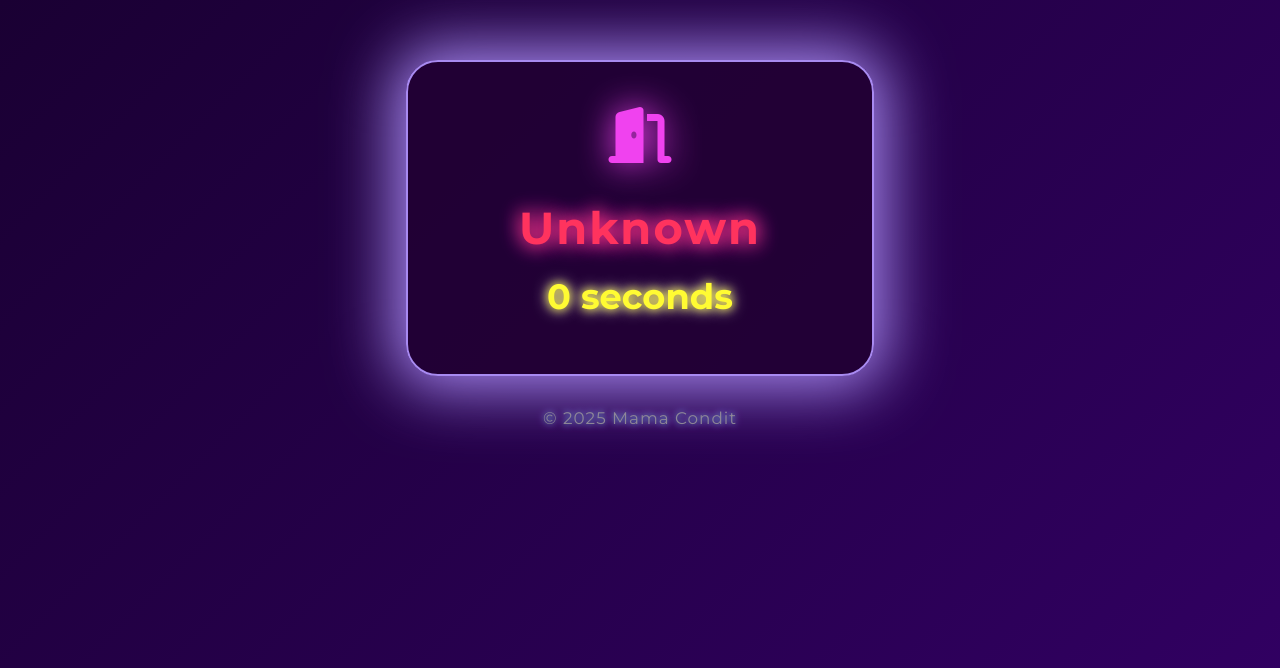
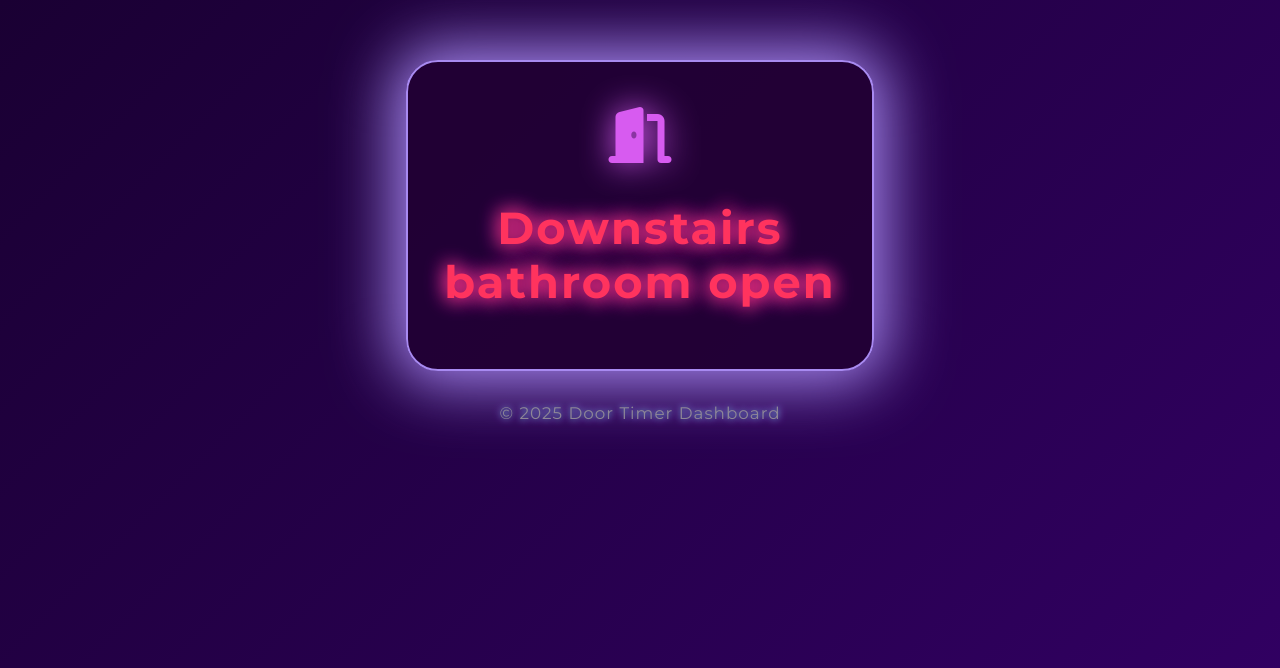
Before and after one commit to KCondit/door-timer, a Flask app: page / in a window 1280 px wide. Shown: the top 668 px of the page. Run offline with Flask 3, Linux system fonts and the light colour scheme; some libraries are stand-ins or nearby versions.

Commit message:
Update index.html

```diff
--- a/templates/index.html
+++ b/templates/index.html
@@ -2,7 +2,7 @@
 <html lang="en">
 <head>
     <meta charset="UTF-8">
-    <title>Condit Bathroom Tracker</title>
+    <title>Door Timer Dashboard</title>
     <link rel="stylesheet" href="{{ url_for('static', filename='styles.css') }}">
     <link rel="preconnect" href="https://fonts.googleapis.com">
     <link rel="preconnect" href="https://fonts.gstatic.com" crossorigin>
@@ -15,37 +15,42 @@
             <i class="fa-solid fa-door-closed" id="door-icon"></i>
         </div>
         <div id="door-state" class="door-state {{ 'closed' if door_state == 'closed' else 'open' }}">
-            {{ door_state|capitalize }}
+            <!-- State text will be set by JS -->
         </div>
-        <div class="timer-value" id="timer">
-            {{ timer }} seconds
+        <div class="timer-value" id="timer" style="display:none;">
+            <!-- Timer value will be set by JS -->
         </div>
     </div>
     <div class="footer">
-        &copy; {{ 2025 }} Mama Condit
+        &copy; {{ 2025 }} Door Timer Dashboard
     </div>
     <script>
       function poll() {
         fetch('/status').then(r => r.json()).then(data => {
-          // Update door state text and color
           let stateDiv = document.getElementById('door-state');
-          stateDiv.textContent = data.door_state.charAt(0).toUpperCase() + data.door_state.slice(1);
-          stateDiv.className = "door-state " + (data.door_state === "closed" ? "closed" : "open");
+          let timerDiv = document.getElementById('timer');
+          let icon = document.getElementById('door-icon');
 
-          // Update timer
-          document.getElementById('timer').textContent = data.timer + ' seconds';
-
-          // Update icon
-          let icon = document.getElementById('door-icon');
           if (data.door_state === "closed") {
+            // Show "In use" in red and show timer
+            stateDiv.textContent = "Downstairs bathroom in use";
+            stateDiv.className = "door-state closed";
+            timerDiv.textContent = data.timer + ' seconds';
+            timerDiv.style.display = "block";
             icon.className = "fa-solid fa-door-closed icon";
-            icon.style.color = "#007bff";
+            icon.style.color = "#dc3545"; // Red
           } else {
+            // Show "Open" in default color and hide timer
+            stateDiv.textContent = "Downstairs bathroom open";
+            stateDiv.className = "door-state open";
+            timerDiv.style.display = "none";
             icon.className = "fa-solid fa-door-open icon";
-            icon.style.color = "#dc3545";
+            icon.style.color = "#33ff65"; // Green
           }
         });
       }
+      // Call poll immediately and then every second
+      poll();
       setInterval(poll, 1000);
     </script>
 </body>
```
